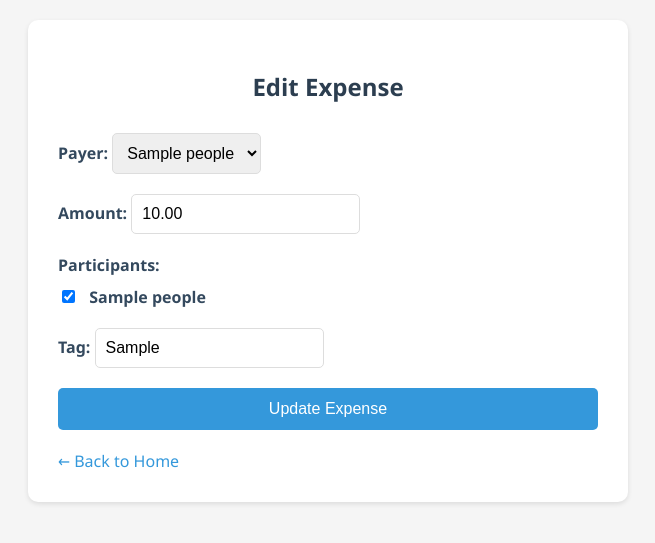
After one commit to Pallavi-Pandey/expense-tracker, a Flask app: page /edit_expense/1 in a window 1280 px wide. The commit adds this page. Shown: the top 543 px of the page, without its empty margins (312-967 px from the left). Run offline with Flask 3, Linux system fonts and the light colour scheme; tables that the repository leaves empty hold one stand-in row (values such as "Sample post").

Commit message:
added edit and delete expense option

```diff
--- a/app.py
+++ b/app.py
@@ -62,6 +62,38 @@ def add_expense():
         return redirect(url_for("home"))
     return render_template("add_expense.html", people=people)
 
+@app.route("/edit_expense/<int:expense_id>", methods=["GET", "POST"])
+def edit_expense(expense_id):
+    expense = Expense.query.get_or_404(expense_id)
+    people = Person.query.all()
+
+    if request.method == "POST":
+        expense.payer = Person.query.filter_by(name=request.form["payer"]).first()
+        expense.amount = float(request.form["amount"])
+        expense.tag = request.form["tag"]
+
+        # Clear existing participants
+        expense.participants.clear()
+
+        # Add new participants
+        for participant_name in request.form.getlist("participants"):
+            participant = Person.query.filter_by(name=participant_name).first()
+            if participant:
+                expense.participants.append(participant)
+
+        db.session.commit()
+        return redirect(url_for("home"))
+
+    selected_participants = [p.name for p in expense.participants]
+    return render_template("edit_expense.html", expense=expense, people=people, selected_participants=selected_participants, participants=selected_participants)
+
+@app.route("/delete_expense/<int:expense_id>", methods=["POST"])
+def delete_expense(expense_id):
+    expense = Expense.query.get_or_404(expense_id)
+    db.session.delete(expense)
+    db.session.commit()
+    return redirect(url_for("home"))
+
 def calculate_balances():
     expenses = Expense.query.all()
     balances = defaultdict(float)
--- a/templates/add_expense.html
+++ b/templates/add_expense.html
@@ -1,7 +1,7 @@
 <!DOCTYPE html>
 <html>
 <head>
-    <title>Add Expense</title>
+    <title>{% block title %}Add Expense{% endblock %}</title>
     <style>
         body {
             font-family: 'Segoe UI', Tahoma, Geneva, Verdana, sans-serif;
@@ -70,33 +70,33 @@
 </head>
 <body>
     <div class="container">
-        <h2>Add New Expense</h2>
-        <form method="POST">
+        <h2>{% block form_title %}Add New Expense{% endblock %}</h2>
+        <form method="POST" action="{% block form_action %}{% endblock %}">
             <div>
                 <label>Payer:</label>
                 <select name="payer">
                     {% for person in people %}
-                    <option value="{{ person.name }}">{{ person.name }}</option>
+                    <option value="{{ person.name }}" {% block payer_selected %}{% endblock %}>{{ person.name }}</option>
                     {% endfor %}
                 </select>
             </div>
             <div>
                 <label>Amount:</label>
-                <input type="number" name="amount" step="0.01" required>
+                <input type="number" name="amount" step="0.01" required {% block amount_value %}{% endblock %}>
             </div>
             <div class="participants">
                 <label>Participants:</label>
                 {% for person in people %}
                     <label>
-                        <input type="checkbox" name="participants" value="{{ person.name }}"> {{ person.name }}
+                        <input type="checkbox" name="participants" value="{{ person.name }}" {% if person.name in selected_participants %}checked{% endif %}> {{ person.name }}
                     </label>
                 {% endfor %}
             </div>
             <div>
                 <label>Tag:</label>
-                <input type="text" name="tag" placeholder="e.g., food, hotel" required>
+                <input type="text" name="tag" placeholder="e.g., food, hotel" required {% block tag_value %}{% endblock %}>
             </div>
-            <button type="submit">Add Expense</button>
+            <button type="submit">{% block submit_button %}Add Expense{% endblock %}</button>
         </form>
         <a href="/">← Back to Home</a>
     </div>
--- /dev/null
+++ b/templates/edit_expense.html
@@ -0,0 +1,17 @@
+{% extends "add_expense.html" %}
+
+{% block title %}Edit Expense{% endblock %}
+
+{% block form_title %}Edit Expense{% endblock %}
+
+{% block form_action %}{{ url_for('edit_expense', expense_id=expense.id) }}{% endblock %}
+
+{% block payer_selected %}{% if person == expense.payer %}selected{% endif %}{% endblock %}
+
+{% block amount_value %}value="{{ '%.2f'|format(expense.amount) }}"{% endblock %}
+
+{% block tag_value %}value="{{ expense.tag }}"{% endblock %}
+
+{% block submit_button %}Update Expense{% endblock %}
+
+{% block participants %}{{ expense.participants|map(attribute='name')|list }}{% endblock %}
```
Also changed, not shown: templates/index.html (+28 -0 lines).
